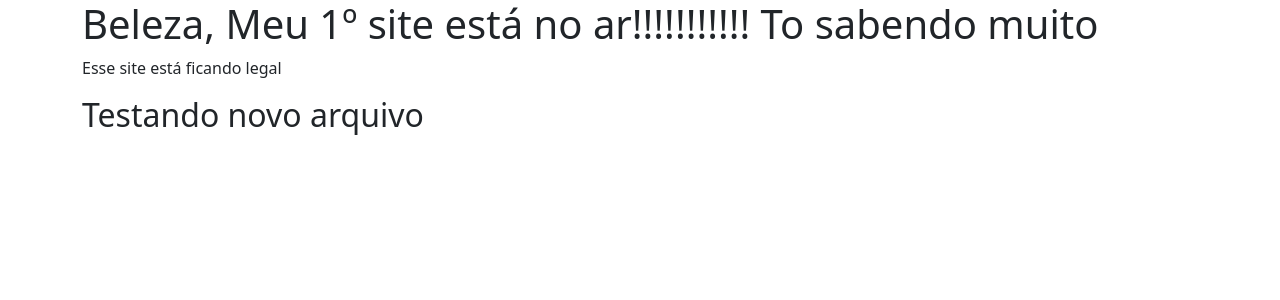
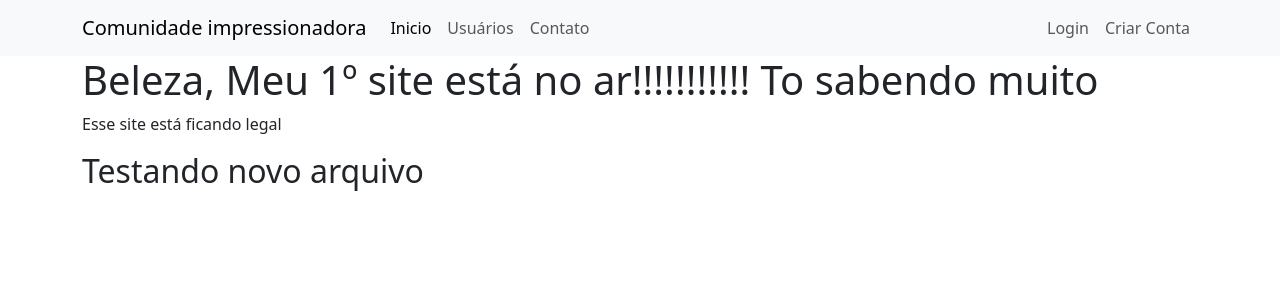
Before and after one commit to Henrique-Arau/Site_Comunidade, a Flask app: page / in a window 1280 px wide. Shown: the top 300 px of the page. Run offline with Flask 3, Linux system fonts and the light colour scheme.

Commit message:
barra de navegação

```diff
--- a/templates/base.html
+++ b/templates/base.html
@@ -9,6 +9,9 @@
     {% endblock %}
 </head>
 <body>
+
+      {% include 'navbar.html' %}
+
      {% block body %}
      {% endblock %}
 
--- /dev/null
+++ b/templates/navbar.html
@@ -0,0 +1,29 @@
+<nav class="navbar navbar-expand-lg bg-body-tertiary">
+  <div class="container-fluid container">
+    <a class="navbar-brand" href="/">Comunidade impressionadora</a>
+    <button class="navbar-toggler" type="button" data-bs-toggle="collapse" data-bs-target="#navbarSupportedContent" aria-controls="navbarSupportedContent" aria-expanded="false" aria-label="Toggle navigation">
+      <span class="navbar-toggler-icon"></span>
+    </button>
+    <div class="collapse navbar-collapse" id="navbarSupportedContent">
+      <ul class="navbar-nav me-auto mb-2 mb-lg-0">
+        <li class="nav-item">
+          <a class="nav-link active" aria-current="page" href="/">Inicio</a>
+        </li>
+        <li class="nav-item">
+          <a class="nav-link" href="/usuarios">Usuários</a>
+        </li>
+        <li class="nav-item">
+          <a class="nav-link" href="/contato">Contato</a>
+        </li>
+      </ul>
+      <ul class="d-flex navbar-nav">
+         <li class="nav-item">
+          <a class="nav-link" href="#">Login</a>
+        </li>
+        <li class="nav-item">
+          <a class="nav-link" href="#">Criar Conta</a>
+        </li>
+      </ul>
+    </div>
+  </div>
+</nav>
```
